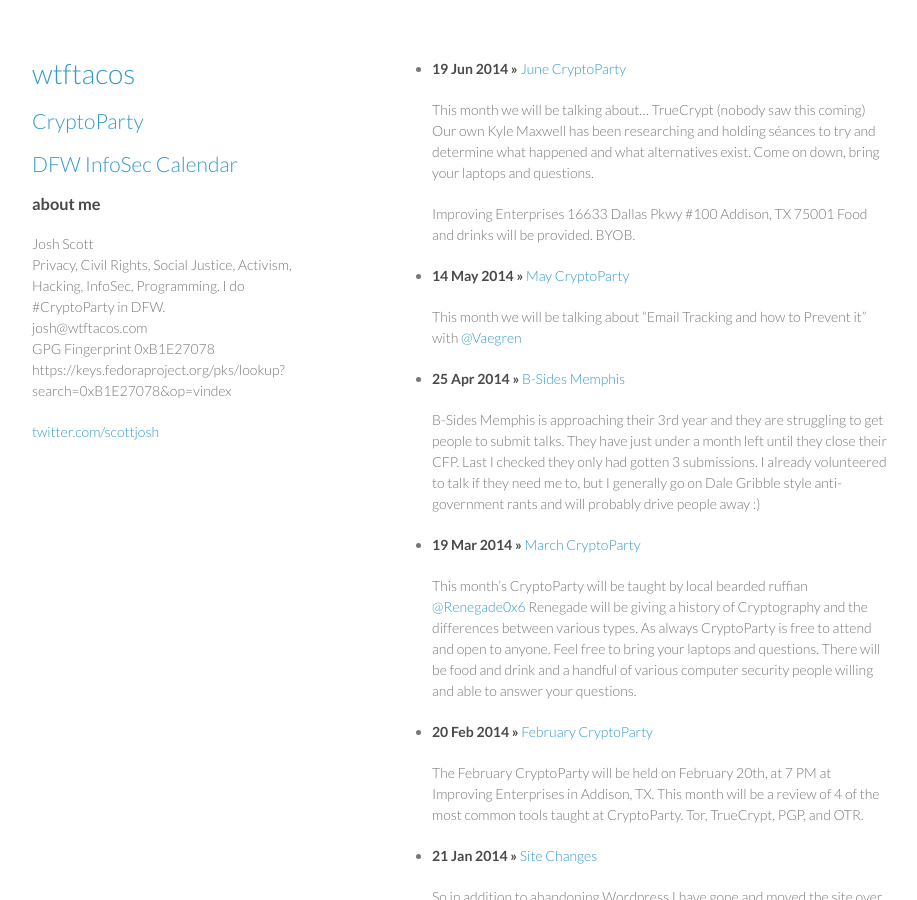
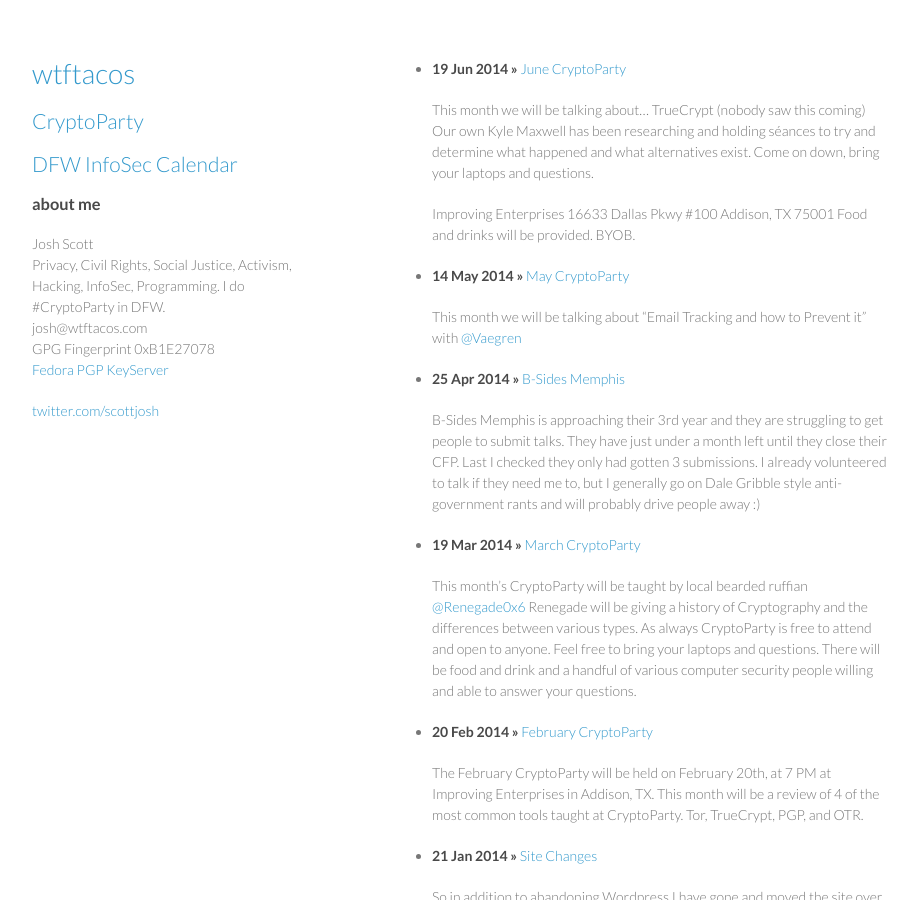
Before and after one commit to bluegeist/bluegeist.github.io, a Jekyll site: the page built from index.html, in a window 1280 px wide and 900 px high. Shown: the whole window, without its empty margins (178-1095 px from the left). Built offline with Jekyll 4.4.1, drawn with Linux system fonts in a browser that asks for light colours; Markdown is read by kramdown in place of the engine named in the settings.

Commit message:
edited about me section

```diff
--- a/_layouts/default.html
+++ b/_layouts/default.html
@@ -27,7 +27,7 @@
 	  Privacy, Civil Rights, Social Justice, Activism, Hacking, InfoSec, Programming. I do #CryptoParty in DFW.<br />
 	  josh@wtftacos.com<br />
 	  GPG Fingerprint 0xB1E27078<br />
-          https://keys.fedoraproject.org/pks/lookup?search=0xB1E27078&op=vindex<br />
+          <a href="https://keys.fedoraproject.org/pks/lookup?search=0xB1E27078&op=vindex">Fedora PGP KeyServer</a><br />
 	</p>
       </div>
       <div class="contact">
```
